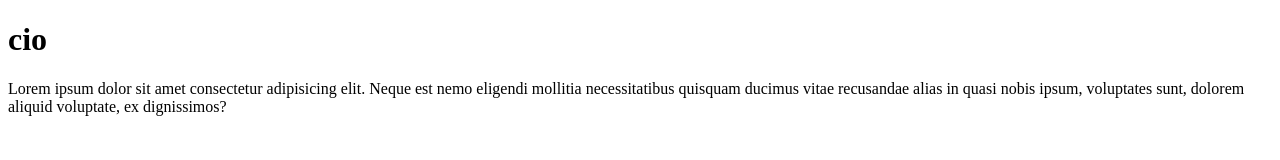
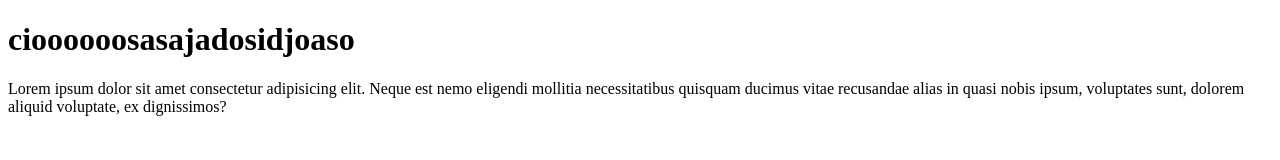
Before and after one commit to lolMANFREDI04/cisoggg, a plain HTML site: page index.html in a window 1280 px wide. Drawn offline with Linux system fonts and the light colour scheme.

Commit message:
modified:   index.html

```diff
--- a/index.html
+++ b/index.html
@@ -6,7 +6,7 @@
     <title>Document</title>
 </head>
 <body>
-    <h1>cio</h1>
+    <h1>cioooooosasajadosidjoaso</h1>
     <p>Lorem ipsum dolor sit amet consectetur adipisicing elit. Neque est nemo eligendi mollitia necessitatibus quisquam ducimus vitae recusandae alias in quasi nobis ipsum, voluptates sunt, dolorem aliquid voluptate, ex dignissimos?</p>
 </body>
 </html>
```
